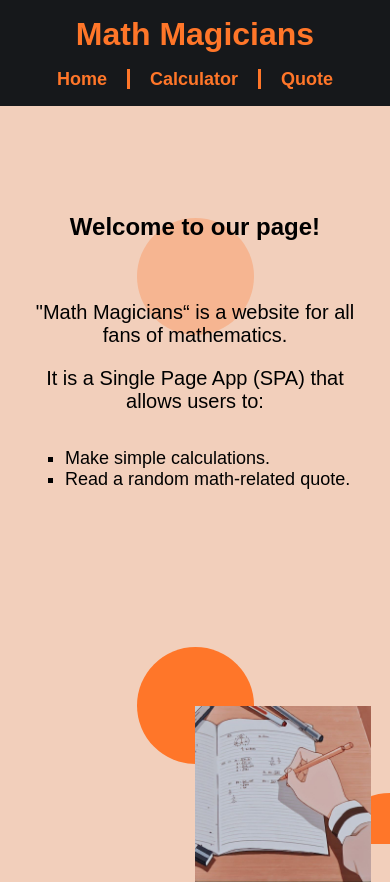
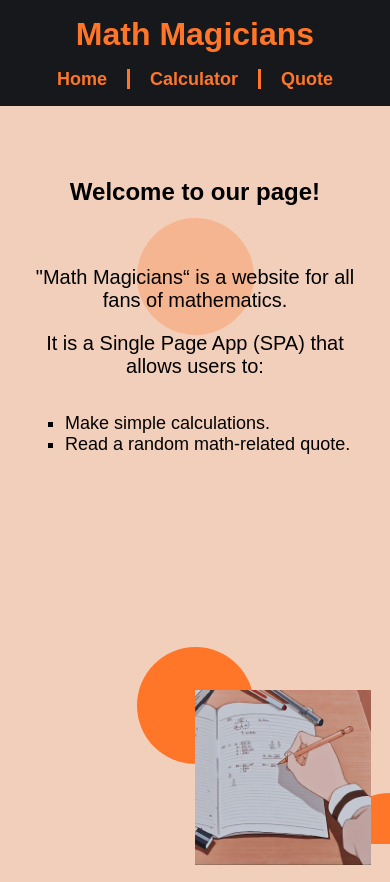
Before and after one commit to NatiG25/math-magicians, a React (Create React App) app: page / in a window 390 px wide. Built offline with nearby package versions, Linux system fonts and the light colour scheme.

Commit message:
Add less padding for the home content

```diff
--- a/src/calculator.css
+++ b/src/calculator.css
@@ -379,7 +379,7 @@ nav > a:hover {
   }
 
   .home-content {
-    padding: 35px 35px;
+    padding: 0 35px;
   }
 
   .home-title,
@@ -394,7 +394,7 @@ nav > a:hover {
 
   .home-img {
     width: 45%;
-    bottom: -4.5%;
+    bottom: -2.5%;
   }
 
   .calculator-container {
```
